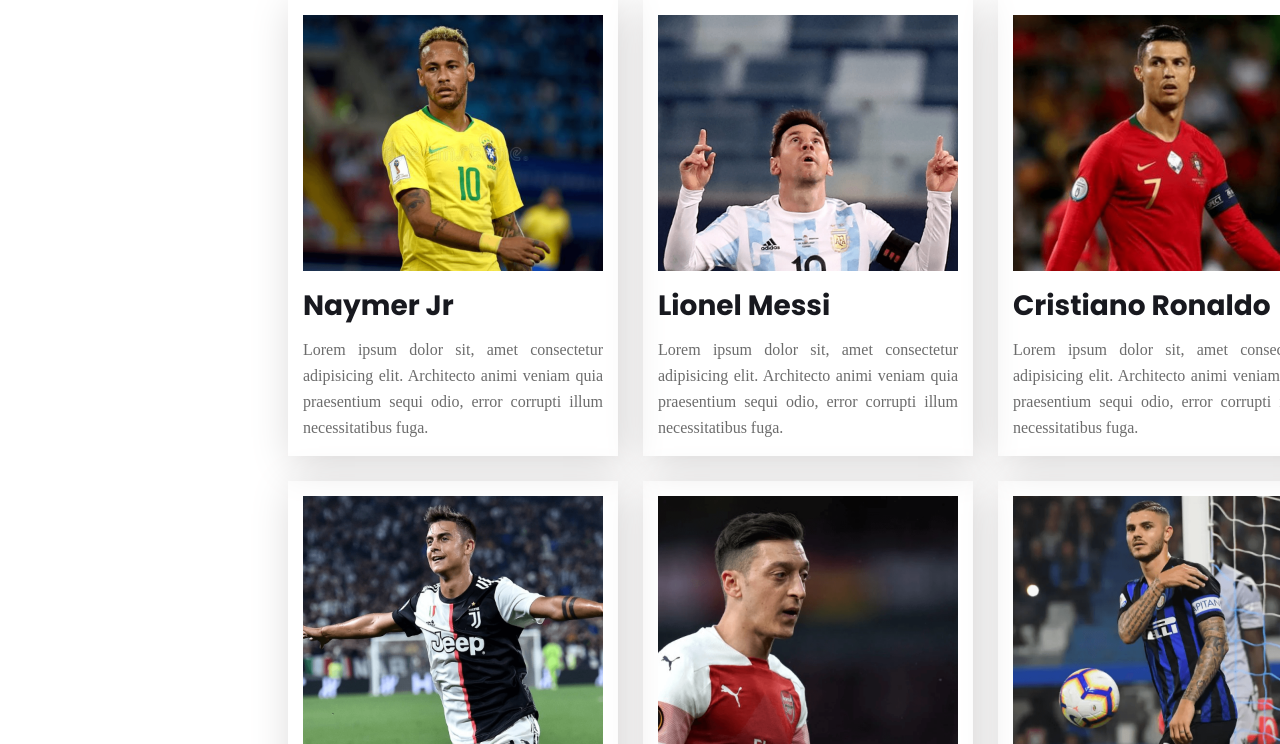
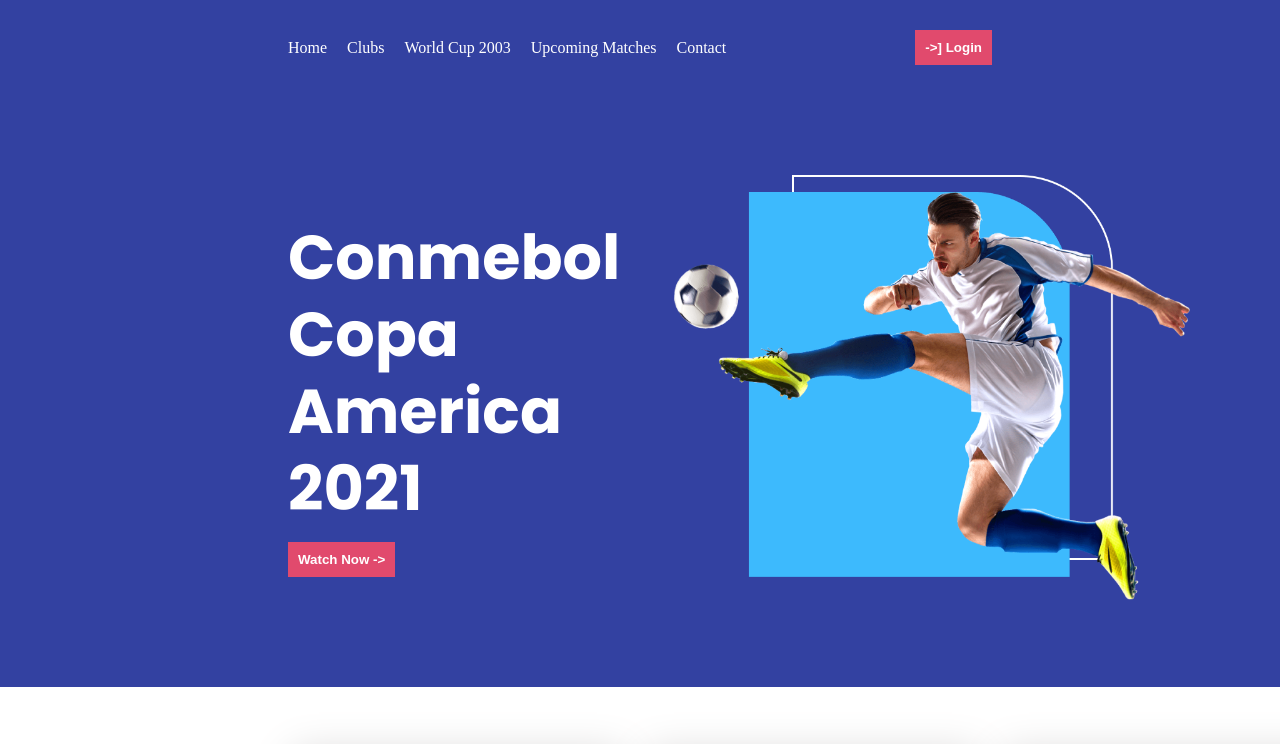
Before and after one commit to rkhademul8/football_front_end, a plain HTML site: page index.html in a window 1280 px wide. Shown: the top 744 px of the page. Drawn offline with Linux system fonts and the light colour scheme.

Commit message:
nav_part_done

```diff
--- a/index.html
+++ b/index.html
@@ -11,12 +11,41 @@
     <title>Document</title>
 </head>
 <body>
-    <!-- Nav Section start -->
-    <nav></nav>
+    <div class="top-part">
+
+        <!-- Nav Section start -->
+    <nav class="nav-main container">
+        <ul class="nav-items">
+            <li><a href="#">Home</a></li>
+            <li><a href="#">Clubs</a></li>
+            <li><a href="#">World Cup 2003</a></li>
+            <li><a href="#">Upcoming Matches</a></li>
+            <li><a href="#">Contact</a></li>
+        </ul>
+        <div class="login">
+            <button>->] Login</button>
+        </div>
+    </nav>
+
+    <div class="highlight-main container">
+        <div class="highlight-content">
+            <h1 style="color: #fff; font-size: 62px; line-height: 77px;">Conmebol
+                Copa America
+                2021
+                </h1>
+
+                <button>Watch Now -></button>
+        </div>
+        <div class="highlight-thumbnail">
+            <img src="images/banner.png" alt="">
+        </div>
+    </div>
 
     <!-- main section start -->
-    <main>
-        <div class="player_container">
+    </div>
+
+    <main class="main-container">
+        <div class="container">
             <!-- player part start -->
             <div class="players">
                 <div class="player">
--- a/style.css
+++ b/style.css
@@ -13,10 +13,48 @@
 
 }
 
+/*----------------------
+ top-part style
+-----------------*/
+.top-part{
+    background: #3341A1;
+
+}
+nav > ul{
+    display: flex;
+
+}
+.nav-main{
+    display: flex;
+    justify-content: space-between;
+    align-items: center;
+    padding: 30px 0px;
+}
+.nav-items li{
+    list-style: none;
+    margin-right: 20px;
+}
+.nav-items li a{
+    text-decoration: none;
+    color: #fff;
+}
+
+.login button{
+    background-color: #E14A6D;
+    border: 0;
+    color: #fff;
+    padding: 10px;
+    font-weight: bold;
+}
+
 /*--------
  player style
 ----------*/
-.player_container{
+.main-container{
+    margin-top: 60px;
+}
+
+.container{
     width: 55%;
     margin: auto;
 }
```
